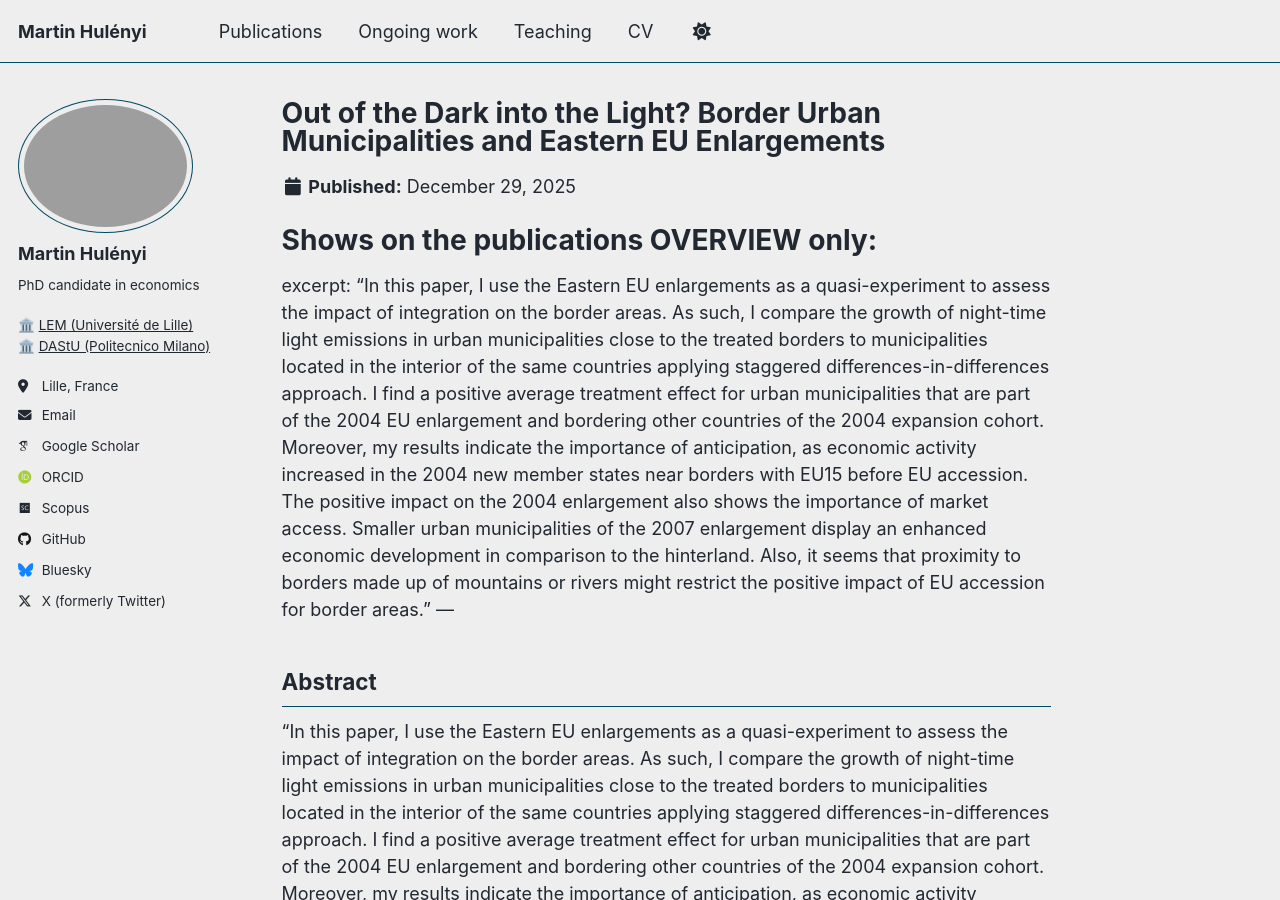
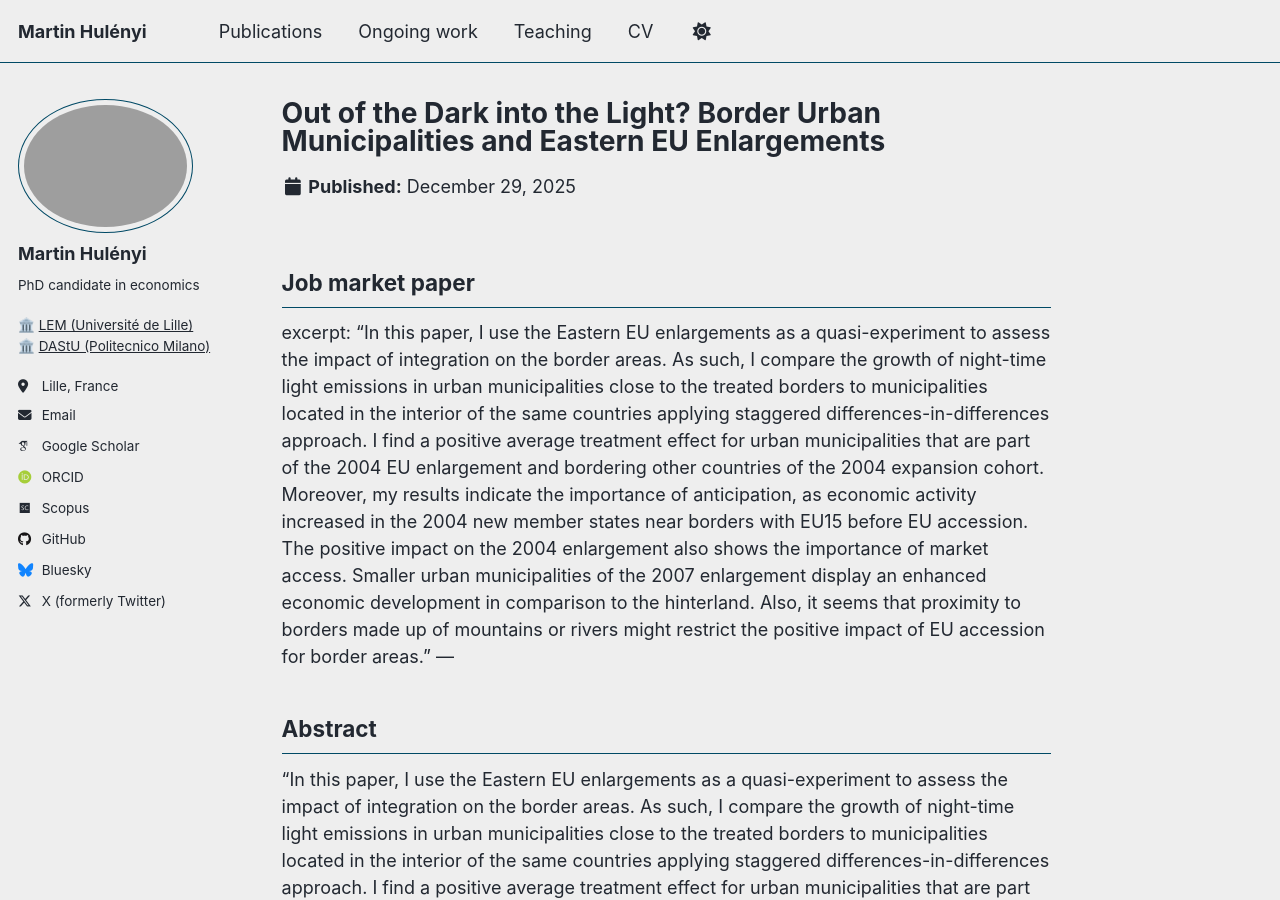
Before and after one commit to martinhulenyi/martinhulenyi.github.io, a Jekyll site: the page built from _ongoing_work/01_eu_funds_brexit.md, in a window 1280 px wide and 900 px high. Built offline with Jekyll 4.4.1, drawn with Linux system fonts in a browser that asks for light colours; some web fonts are replaced; a script that is not in the unit is left out.

Commit message:
Update 01_eu_funds_brexit.md

```diff
--- a/_ongoing_work/01_eu_funds_brexit.md
+++ b/_ongoing_work/01_eu_funds_brexit.md
@@ -11,7 +11,7 @@ bibtexurl: "https://raw.githubusercontent.com/martinhulenyi/martinhulenyi.github
 jmp: true
 ---
 
-# Shows on the publications OVERVIEW only:
+## Job market paper ##
 excerpt: "In this paper, I use the Eastern EU enlargements as a quasi-experiment to assess the impact of integration on the border areas. As such, I compare the growth of night-time light emissions in urban municipalities close to the treated borders  to municipalities located  in the interior of the same countries applying staggered differences-in-differences approach. I find a positive average treatment effect for urban municipalities that are part of the 2004 EU enlargement and bordering other  countries of the 2004 expansion cohort. Moreover, my results indicate the  importance of anticipation, as economic activity increased in the 2004 new member states near borders with EU15 before EU accession. The positive impact on the 2004 enlargement also shows the importance of market access. Smaller urban municipalities of the 2007 enlargement display an enhanced economic development in comparison to the hinterland. Also, it seems that proximity to borders made up of mountains or rivers might restrict the positive impact of EU accession for border areas."
 ---
 
```
